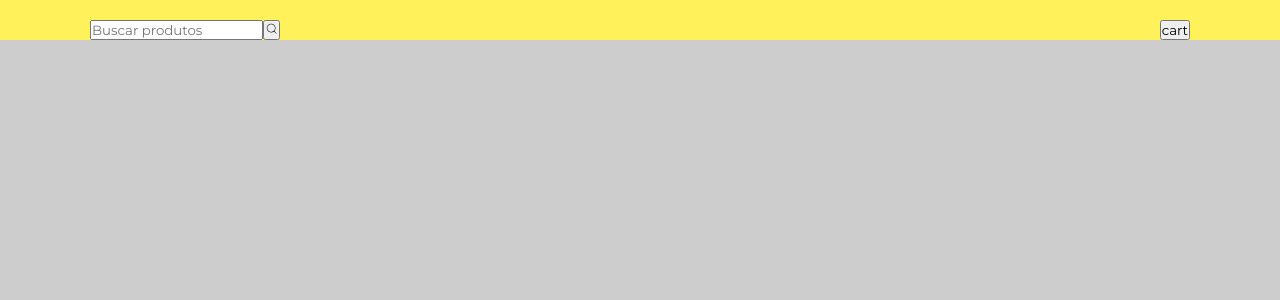
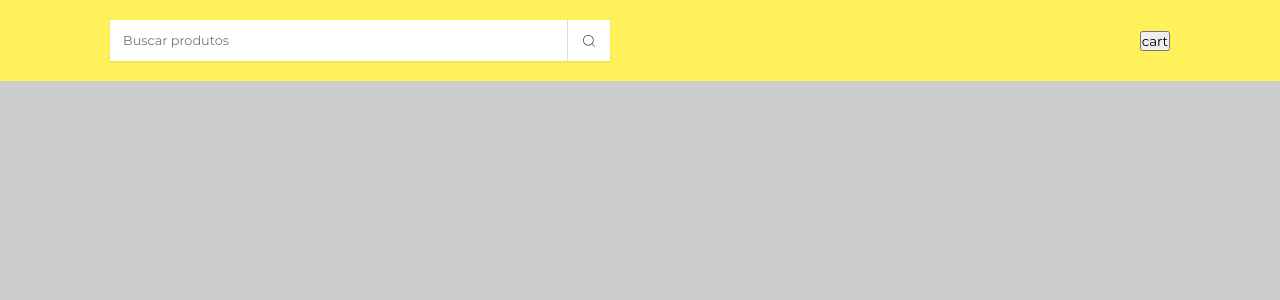
Before and after one commit to NayaraSimoes/shopping-cart, a React (Create React App) app: page / in a window 1280 px wide. Shown: the top 300 px of the page. Built offline with nearby package versions, Linux system fonts and the light colour scheme; the HTML template or start-up script is replaced by a standard one.

Commit message:
em andamento

```diff
--- a/src/components/Header/Header.css
+++ b/src/components/Header/Header.css
@@ -2,11 +2,12 @@
   background-color: #fff159;
   position: fixed;
   width: 100%;
+  z-index: 1;
 }
 
 .header > div {
   display: flex;
   justify-content: space-between;
   align-items: center;
-  padding-top: 20px;
+  padding: 20px;
 }
--- a/src/components/SearchBar/SearchBar.css
+++ b/src/components/SearchBar/SearchBar.css
@@ -0,0 +1,30 @@
+.search-bar {
+  display: flex;
+  background-color: white;
+  width: 100%;
+  max-width: 500px;
+  justify-content: space-between;
+  box-shadow: 0 1px 2px 0 rgba(0, 0, 0, 0.1);
+  gap: 13px;
+  padding-right: 13px;
+}
+
+.search__input {
+  padding: 13px;
+  flex-grow: 1;
+  border: none;
+  outline: none;
+  font-size: 0.8rem;
+  font-weight: 400;
+  border-right: 1px solid #ddd;
+}
+
+.search__button {
+  background: none;
+  border: none;
+  font-size: 1rem;
+  display: flex;
+  align-items: center;
+  justify-content: center;
+  color: #333;
+}
--- a/src/components/SearchBar/SearchBar.jsx
+++ b/src/components/SearchBar/SearchBar.jsx
@@ -1,10 +1,13 @@
 import React from 'react';
 import { CiSearch } from 'react-icons/ci';
 
+import './SearchBar.css';
+
 function SearchBar() {
   return (
-    <form>
-      <input type="search"
+    <form className="search-bar">
+      <input
+        type="search"
         placeholder="Buscar produtos"
         className="search__input"
         required
--- a/src/index.css
+++ b/src/index.css
@@ -8,7 +8,6 @@
 }
 
 body {
-  /*  background-color: #ebebeb; */
   background-color: rgba(128, 128, 128, 0.391);
 
 
```
